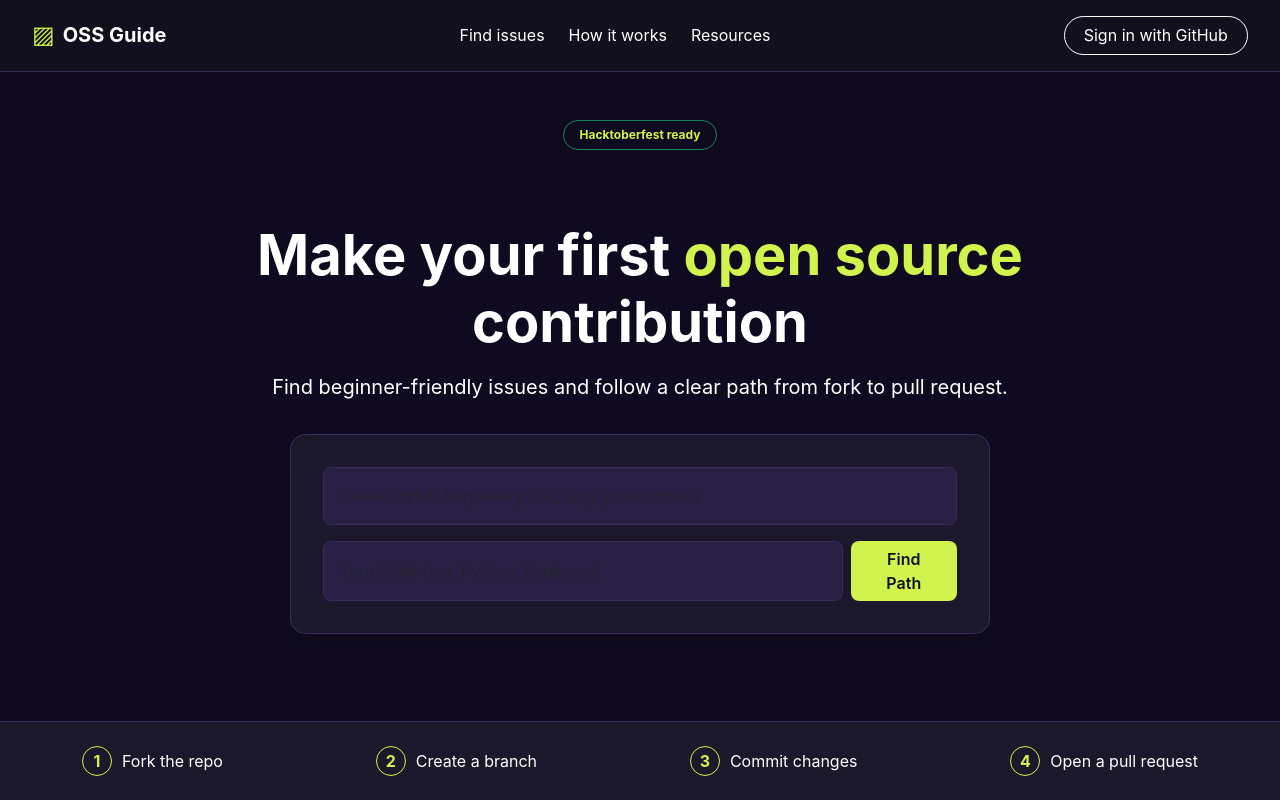
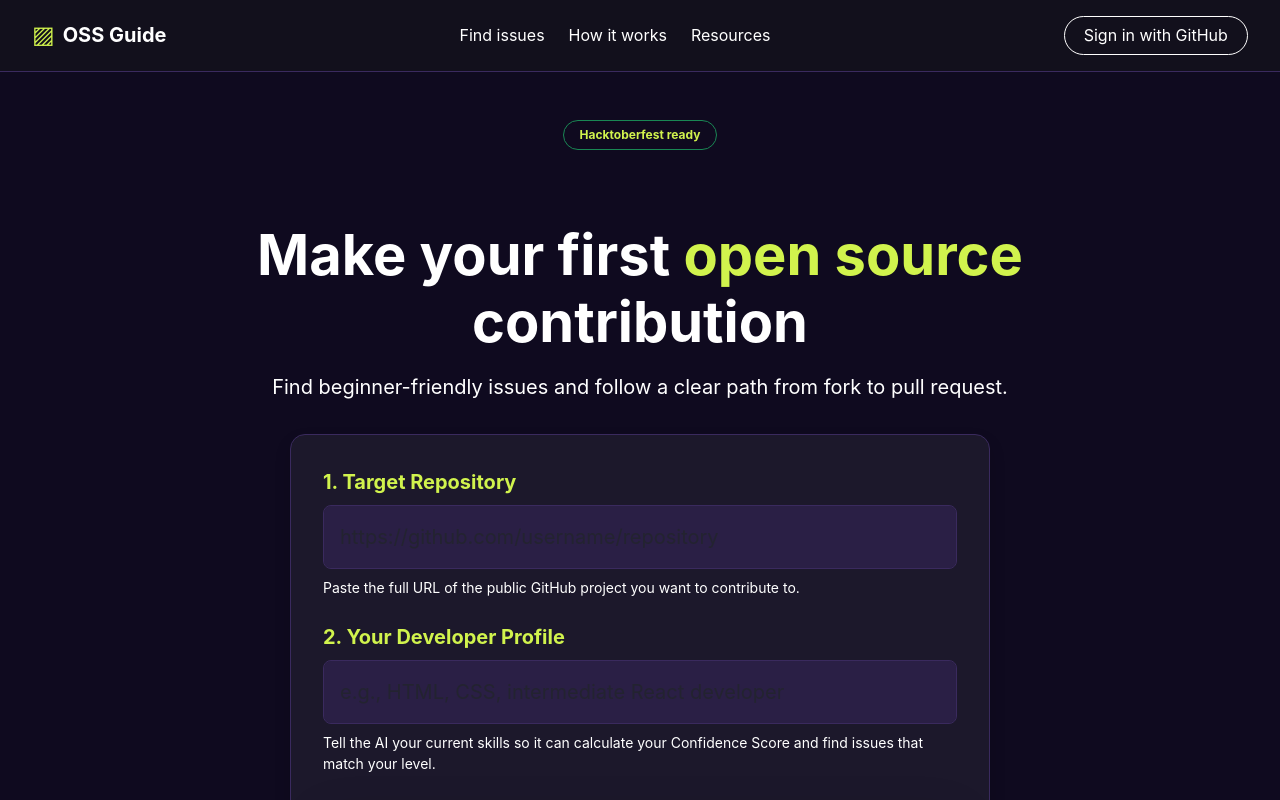
Before and after one commit to hematejaswi-30/global-oss-mentor, a React (Vite) app in the folder frontend/: page / in a window 1280 px wide. Shown: the top 800 px of the page. Built offline with nearby package versions, Linux system fonts and the light colour scheme.

Commit message:
UI: Enhance search container with explicit numbering and microcopy

```diff
--- a/frontend/src/App.jsx
+++ b/frontend/src/App.jsx
@@ -154,30 +154,47 @@
           Find beginner-friendly issues and follow a clear path from fork to pull request.
         </p>
 
-        {/* Input Area (Replaces Dropdowns from Image) */}
-        <div className="search-container shadow mx-auto" style={{maxWidth: '700px'}}>
-          <form onSubmit={handleAnalyzeClick} className="d-flex flex-column gap-3">
-            <div className="d-flex gap-2">
+        {/* Input Area */}
+        <div className="search-container shadow mx-auto text-start" style={{maxWidth: '700px'}}>
+          <form onSubmit={handleAnalyzeClick} className="d-flex flex-column gap-4">
+
+            {/* Step 1: Repository */}
+            <div>
+              <label className="form-label text-neon fw-bold mb-2 fs-5">1. Target Repository</label>
               <input
                 type="url"
-                className="form-control custom-input p-3"
-                placeholder="Paste GitHub Repository URL (e.g. pallets/flask)"
+                className="form-control custom-input p-3 fs-5 text-white"
+                placeholder="https://github.com/username/repository"
                 value={repoUrl} onChange={e => setRepoUrl(e.target.value)} required
               />
+              <div className="text-gray mt-2 small">
+                Paste the full URL of the public GitHub project you want to contribute to.
+              </div>
             </div>
-            <div className="d-flex gap-2">
+
+            {/* Step 2: Skills */}
+            <div>
+              <label className="form-label text-neon fw-bold mb-2 fs-5">2. Your Developer Profile</label>
               <input
                 type="text"
-                className="form-control custom-input p-3"
-                placeholder="Your Skills (e.g. Python, Beginner)"
+                className="form-control custom-input p-3 fs-5 text-white"
+                placeholder="e.g., HTML, CSS, intermediate React developer"
                 value={userSkills} onChange={e => setUserSkills(e.target.value)} required
               />
-              <button type="submit" className="btn neon-btn px-4" disabled={loading}>
-                {loading ? 'Analyzing...' : 'Find Path'}
-              </button>
+              <div className="text-gray mt-2 small">
+                Tell the AI your current skills so it can calculate your Confidence Score and find issues that match your level.
+              </div>
             </div>
+
+            <button type="submit" className="btn neon-btn py-3 fs-5 mt-2 fw-bold shadow-lg" disabled={loading}>
+              {loading ? (
+                <><div className="spinner-border spinner-border-sm me-2"></div> Generating Roadmap...</>
+              ) : (
+                'Generate Contribution Path'
+              )}
+            </button>
           </form>
-          {error && <div className="text-danger mt-3">{error}</div>}
+          {error && <div className="text-danger mt-4 text-center p-3 rounded" style={{backgroundColor: 'rgba(255,0,0,0.1)'}}>{error}</div>}
         </div>
 
         {/* Loading */}
```
Also changed, not shown: 2 other files (tests, documents, lock files or other folders).
